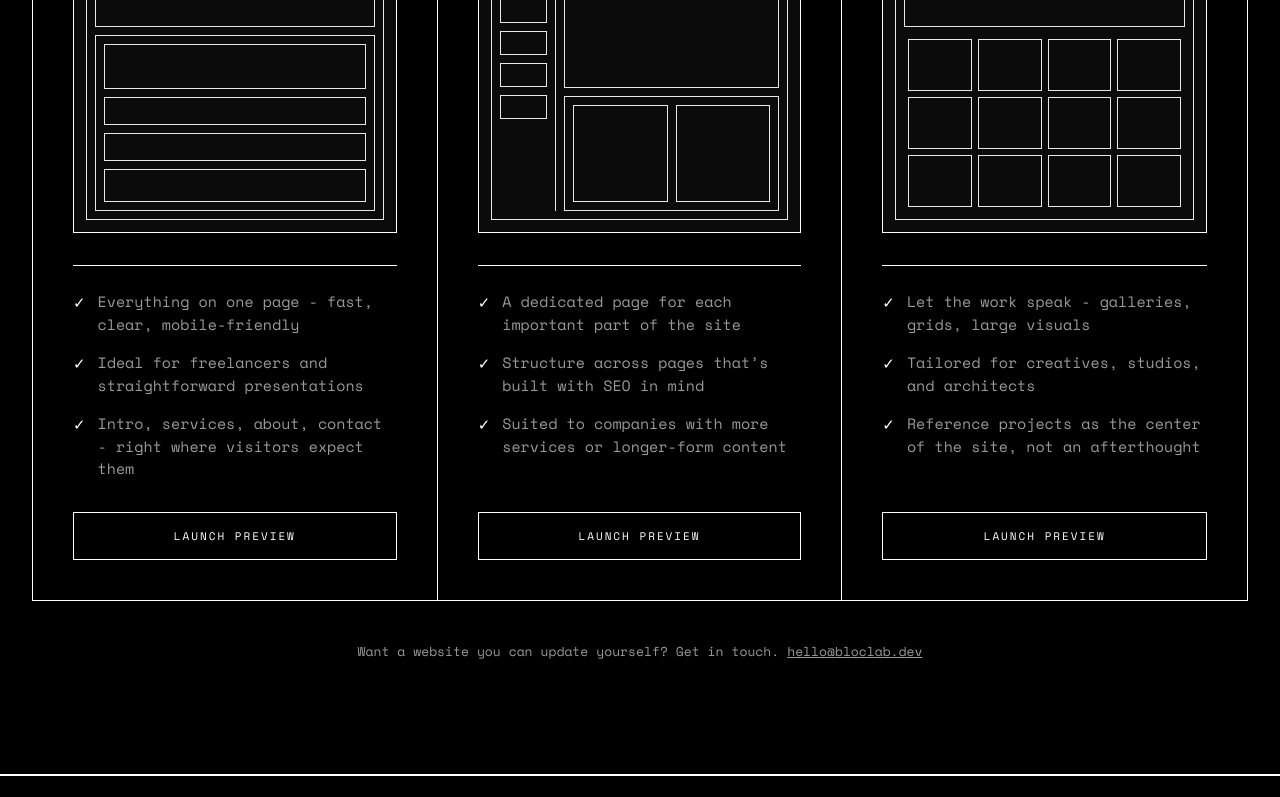
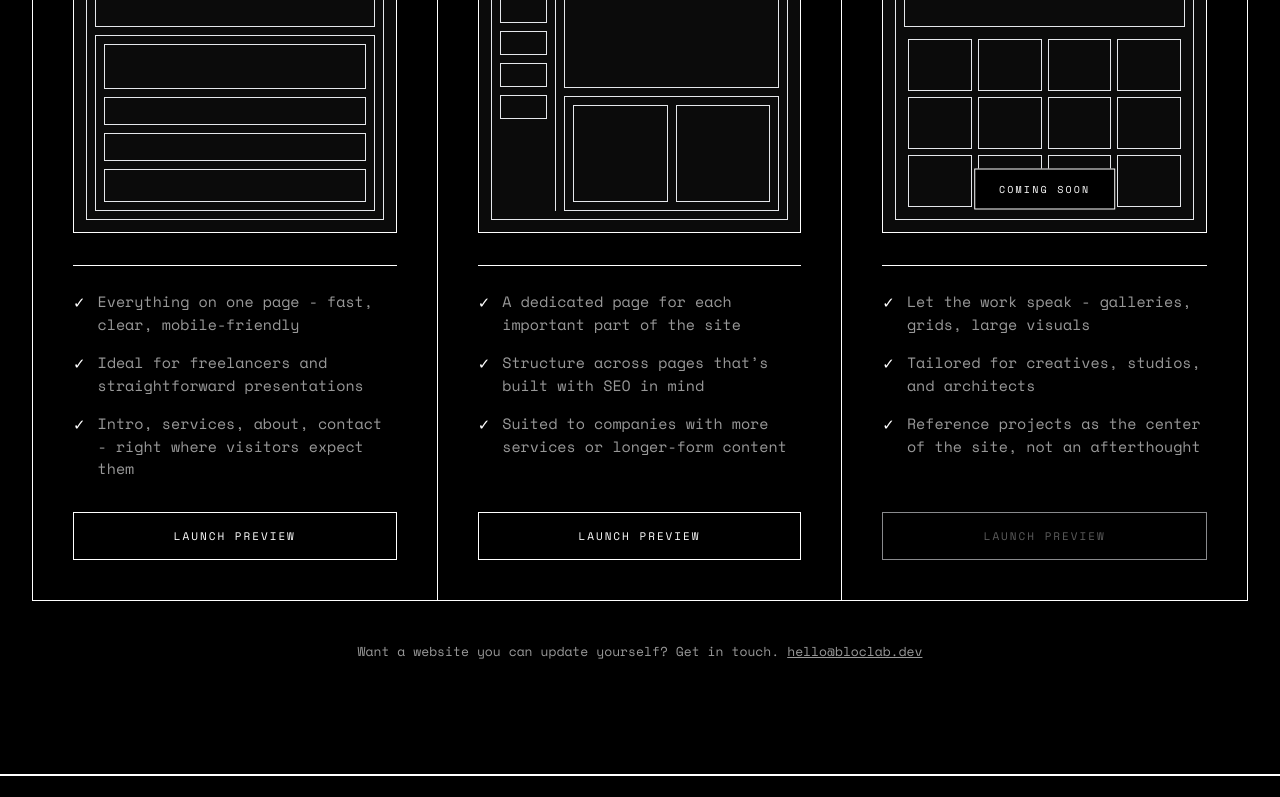
Before and after one commit to TomKlement/TTagency, a React (Vite) app: page /cms-demo in a window 1280 px wide. Shown: the part 758-1555 px from the top of the page. Built offline with nearby package versions, Linux system fonts and the light colour scheme.

Commit message:
BLOCK dsiabled

```diff
--- a/src/i18n/locales/cs.json
+++ b/src/i18n/locales/cs.json
@@ -180,9 +180,11 @@
     "h1": "CMS demo - obsah měníte vy, design zůstává",
     "intro": "Dostanete web, který můžete upravovat sami - bez toho, aby se z něj po měsíci stal vizuální chaos.",
     "button": "Spustit náhled",
+    "comingSoon": "Připravujeme",
     "templates": [
       {
         "title": "MONO",
+        "previewUrl": "https://mono-bloclab.vercel.app/",
         "items": [
           "Vše na jedné stránce - rychlé, přehledné, dobře čitelné na mobilu",
           "Ideální pro živnostníky a jednoduché prezentace",
@@ -200,6 +202,7 @@
       },
       {
         "title": "BLOCK",
+        "comingSoon": true,
         "items": [
           "Práce mluví za vás - galerie, mřížka projektů, velké vizuály",
           "Šablona pro kreativce, studia a architekty",
--- a/src/i18n/locales/en.json
+++ b/src/i18n/locales/en.json
@@ -180,9 +180,11 @@
     "h1": "CMS demo - edit content, keep the design",
     "intro": "Our CMS is built for speed and control. You get safe templates, reusable sections, and a structure that supports SEO without turning your site into a patchwork.",
     "button": "Launch preview",
+    "comingSoon": "Coming soon",
     "templates": [
       {
         "title": "MONO",
+        "previewUrl": "https://mono-bloclab.vercel.app/",
         "items": [
           "Everything on one page - fast, clear, mobile-friendly",
           "Ideal for freelancers and straightforward presentations",
@@ -200,6 +202,7 @@
       },
       {
         "title": "BLOCK",
+        "comingSoon": true,
         "items": [
           "Let the work speak - galleries, grids, large visuals",
           "Tailored for creatives, studios, and architects",
--- a/src/pages/CmsDemo/CmsDemoPage.tsx
+++ b/src/pages/CmsDemo/CmsDemoPage.tsx
@@ -75,10 +75,14 @@ export function CmsDemoPage() {
     title: string
     items: string[]
     previewUrl?: string
+    comingSoon?: boolean
   }>
 
   const buttonClassName =
     'mt-8 w-full shrink-0 uppercase tracking-[0.18em] text-[11px] h-12 border border-current bg-[var(--color-bg)] text-[var(--color-text)] hover:bg-[var(--color-text)] hover:text-[var(--color-bg)] inline-flex items-center justify-center'
+
+  const buttonDisabledClassName =
+    'mt-8 w-full shrink-0 uppercase tracking-[0.18em] text-[11px] h-12 border border-current/40 bg-[var(--color-bg)] text-[var(--color-muted)] opacity-60 cursor-not-allowed inline-flex items-center justify-center'
 
   useEffect(() => {
     if (reduceMotion) return
@@ -133,7 +137,8 @@ export function CmsDemoPage() {
               key={c.title}
               data-reveal
               className={[
-                'grid min-h-[560px] h-full self-stretch grid-rows-[auto_auto_minmax(0,1fr)_auto] p-9 md:p-10 group hover:bg-[var(--color-surface)]',
+                'relative grid min-h-[560px] h-full self-stretch grid-rows-[auto_auto_minmax(0,1fr)_auto] p-9 md:p-10',
+                c.comingSoon ? '' : 'group hover:bg-[var(--color-surface)]',
                 idx < 2 ? 'border-b md:border-b-0 md:border-r border-[var(--color-border)]' : '',
               ].join(' ')}
             >
@@ -155,7 +160,11 @@ export function CmsDemoPage() {
                   ))}
                 </ul>
               </div>
-              {c.previewUrl ? (
+              {c.comingSoon ? (
+                <button type="button" disabled className={buttonDisabledClassName}>
+                  {t('cmsDemo.button')}
+                </button>
+              ) : c.previewUrl ? (
                 <a
                   href={c.previewUrl}
                   target="_blank"
@@ -169,6 +178,17 @@ export function CmsDemoPage() {
                   {t('cmsDemo.button')}
                 </button>
               )}
+              {c.comingSoon ? (
+                <>
+                  <div
+                    className="pointer-events-none absolute inset-0 z-20 bg-[var(--color-text)]/30"
+                    aria-hidden
+                  />
+                  <span className="pointer-events-none absolute left-1/2 top-1/2 z-30 -translate-x-1/2 -translate-y-1/2 border border-current bg-[var(--color-bg)] text-[var(--color-text)] px-6 py-3 uppercase tracking-[0.22em] text-[10px] font-medium shadow-sm">
+                    {t('cmsDemo.comingSoon')}
+                  </span>
+                </>
+              ) : null}
             </article>
           ))}
         </div>
```
